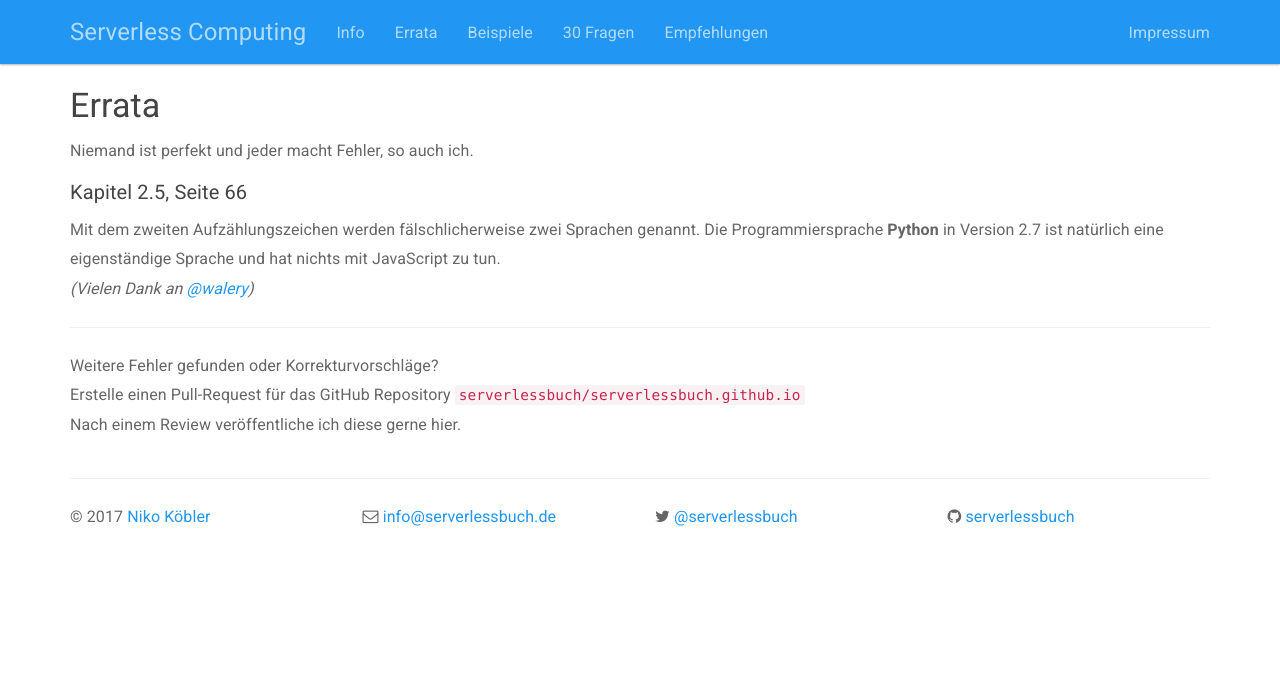
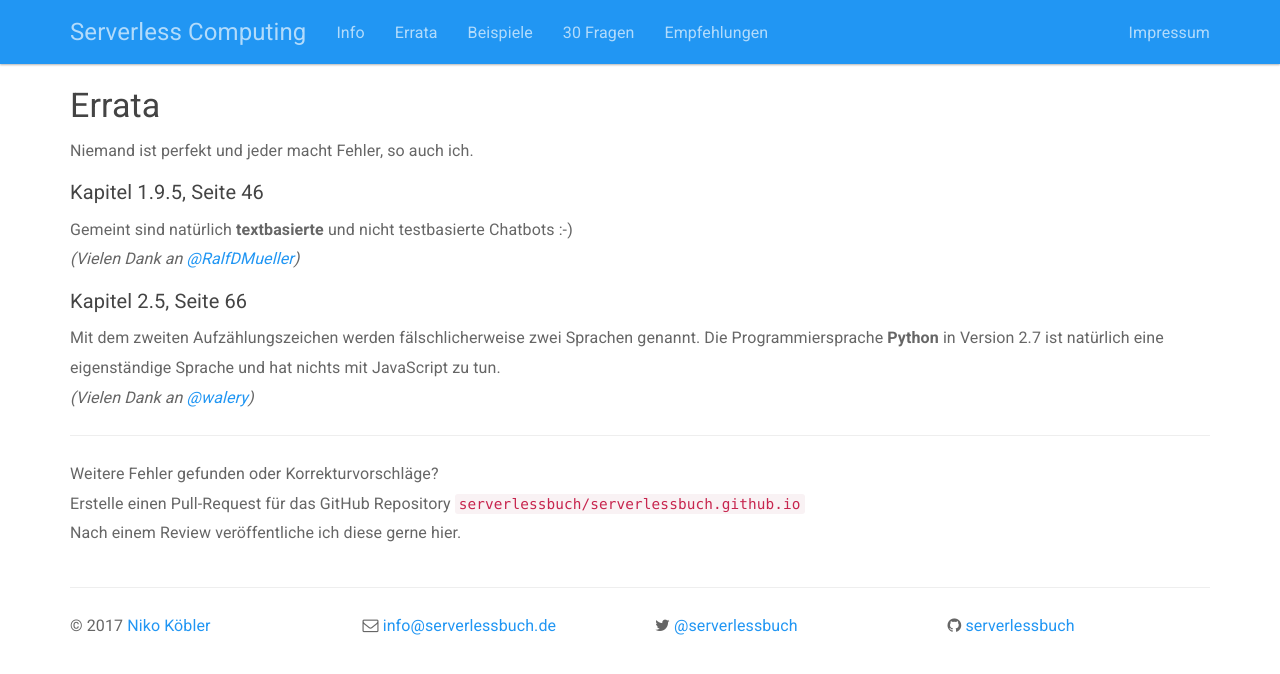
Before and after one commit to serverlessbuch/serverlessbuch.github.io, a Jekyll site: the page built from errata.md, in a window 1280 px wide. Shown: the top 674 px of the page. Built offline with Jekyll 4.4.1, drawn with Linux system fonts in a browser that asks for light colours; nearby versions of some CDN libraries.

Commit message:
textbasierte Chatbots

```diff
--- a/errata.md
+++ b/errata.md
@@ -5,6 +5,11 @@ permalink: /errata/
 ---
 
 Niemand ist perfekt und jeder macht Fehler, so auch ich.
+
+##### Kapitel 1.9.5, Seite 46
+
+Gemeint sind natürlich **textbasierte** und nicht testbasierte Chatbots :-)
+_(Vielen Dank an [@RalfDMueller](https://twitter.com/RalfDMueller))_
 
 ##### Kapitel 2.5, Seite 66
 
```
